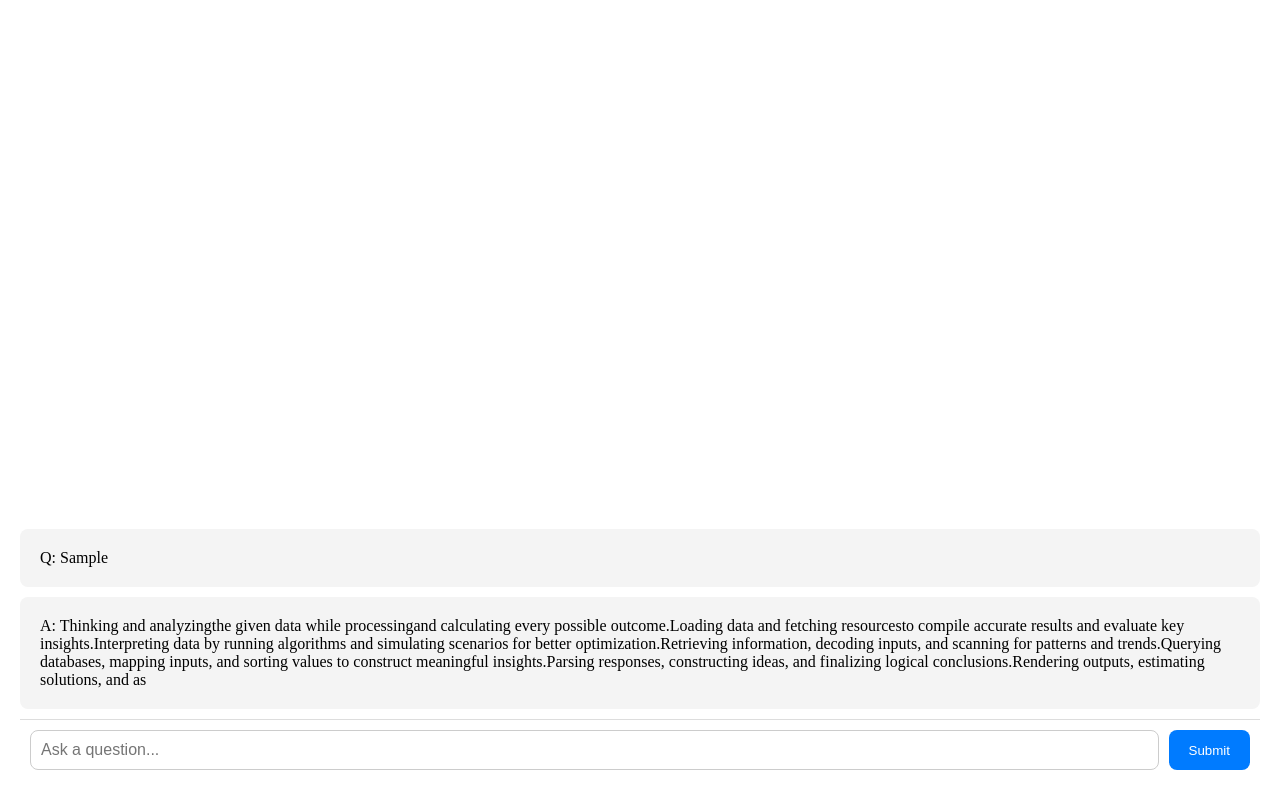
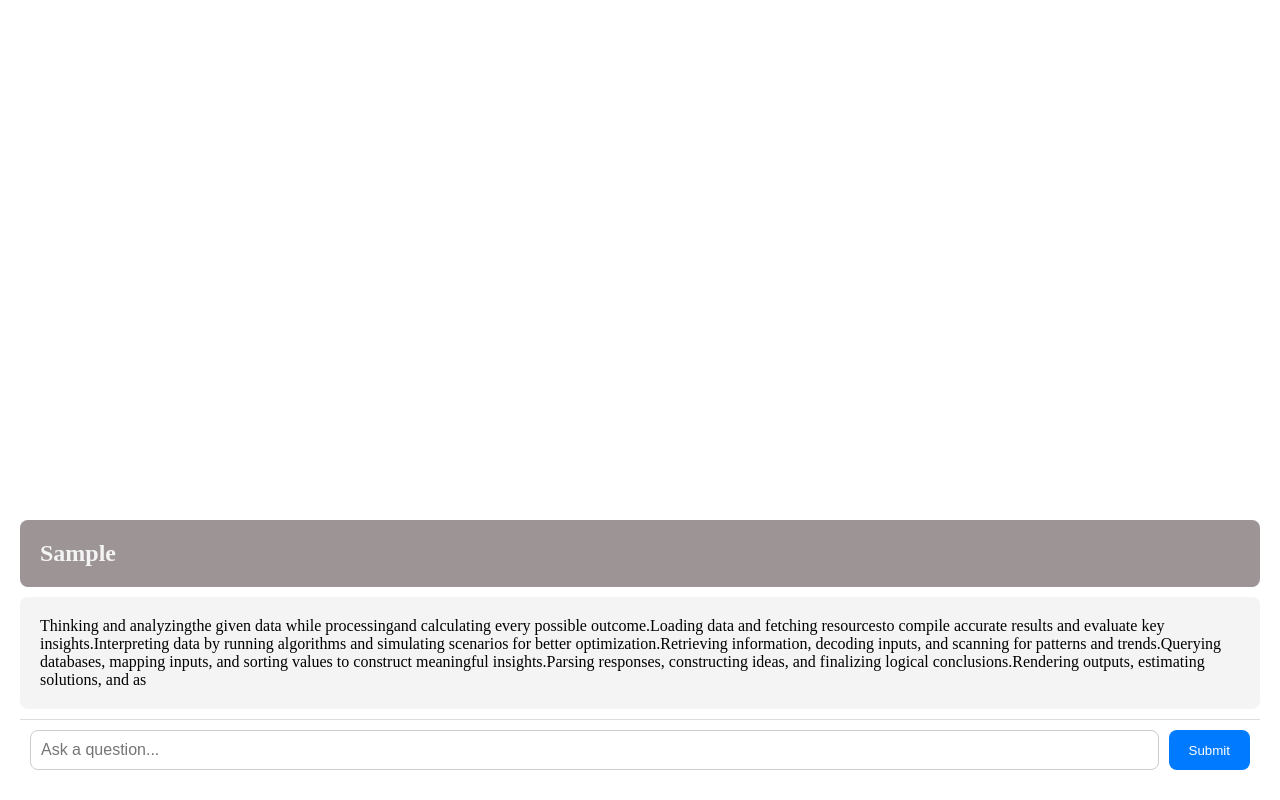
Before and after one commit to VinitSonagara/Chatbot, a React (Vite) app: page / in a window 1280 px wide. Both pictures are taken after typing "Sample" into the empty fields and a click on the button "Submit". Built offline with nearby package versions, Linux system fonts and the light colour scheme.

Commit message:
Refactor code

```diff
--- a/src/App.css
+++ b/src/App.css
@@ -13,10 +13,20 @@
 
 .question,
 .answer {
-	background: #f4f4f4;
 	padding: 20px;
 	border-radius: 8px;
 	margin-bottom: 10px;
+}
+
+.question {
+	background: #9d9595;
+	color: #f4f4f4;
+	font-size: 24px;
+	font-weight: bold;
+}
+
+.answer {
+	background: #f4f4f4;
 }
 
 .input-form {
--- a/src/App.jsx
+++ b/src/App.jsx
@@ -1,9 +1,10 @@
 import { useState, useEffect, useRef } from 'react';
 import mockChunkedApi from './helper/mockChunkedApi';
 import './App.css';
+import QAList from './components/QAList';
+import InputField from './components/InputField';
 
 const App = () => {
-	const [input, setInput] = useState('');
 	const [displayText, setDisplayText] = useState('');
 	const [isLoading, setIsLoading] = useState(false);
 	const [chunks, setChunks] = useState([]);
@@ -32,6 +33,7 @@ const App = () => {
 	}, [chunks, currentChunkIndex, charIndex]);
 
 	const handleSubmit = async (e) => {
+		const input = e?.target[0].value || '';
 		e.preventDefault();
 		setDisplayText('');
 		setIsLoading(true);
@@ -39,7 +41,6 @@ const App = () => {
 		setCurrentChunkIndex(0);
 		setCharIndex(0);
 		setQuestions([...questions, input]);
-		setInput('');
 
 		try {
 			const stream = mockChunkedApi();
@@ -68,38 +69,12 @@ const App = () => {
 
 	return (
 		<div className='container'>
-			<div className='content'>
-				{questions.length > 0 &&
-					questions.map((question, index) => {
-						if (index === questions.length - 1) {
-							return (
-								<>
-									<div className='question'>Q: {question}</div>
-									<div className='answer'>A: {displayText}</div>
-								</>
-							);
-						}
-						return (
-							<>
-								<div className='question'>Q: {question}</div>
-								<div className='answer'>A: {answers[index]}</div>
-							</>
-						);
-					})}
-			</div>
-			<form onSubmit={handleSubmit} className='input-form'>
-				<input
-					type='text'
-					value={input}
-					onChange={(e) => setInput(e.target.value)}
-					placeholder='Ask a question...'
-					disabled={isLoading}
-					className='input-field'
-				/>
-				<button type='submit' disabled={isLoading} className='submit-button'>
-					Submit
-				</button>
-			</form>
+			<QAList
+				questions={questions}
+				answers={answers}
+				displayText={displayText}
+			/>
+			<InputField handleSubmit={handleSubmit} isLoading={isLoading} />
 		</div>
 	);
 };
--- /dev/null
+++ b/src/components/InputField.jsx
@@ -0,0 +1,28 @@
+import React, { useEffect, useState } from 'react';
+
+const InputField = (props) => {
+	const { handleSubmit, isLoading } = props;
+	const [input, setInput] = useState('');
+
+	useEffect(() => {
+		setInput('');
+	}, [isLoading]);
+
+	return (
+		<form onSubmit={handleSubmit} className='input-form'>
+			<input
+				type='text'
+				value={input}
+				onChange={(e) => setInput(e.target.value)}
+				placeholder='Ask a question...'
+				disabled={isLoading}
+				className='input-field'
+			/>
+			<button type='submit' disabled={isLoading} className='submit-button'>
+				Submit
+			</button>
+		</form>
+	);
+};
+
+export default React.memo(InputField);
--- /dev/null
+++ b/src/components/QACard.jsx
@@ -0,0 +1,14 @@
+import React from 'react';
+
+const QACard = (props) => {
+	const { question, answer } = props;
+
+	return (
+		<div class='qa-card'>
+			<div className='question'>{question}</div>
+			<div className='answer'>{answer}</div>
+		</div>
+	);
+};
+
+export default React.memo(QACard);
--- /dev/null
+++ b/src/components/QAList.jsx
@@ -0,0 +1,25 @@
+import React from 'react';
+import QACard from './QACard';
+
+const QAList = (props) => {
+	const { questions, answers, displayText } = props;
+
+	return (
+		<div className='content'>
+			{questions.length > 0 &&
+				questions.map((question, index) => {
+					return (
+						<QACard
+							key={question}
+							question={question}
+							answer={
+								index === questions.length - 1 ? displayText : answers[index]
+							}
+						/>
+					);
+				})}
+		</div>
+	);
+};
+
+export default React.memo(QAList);
```
